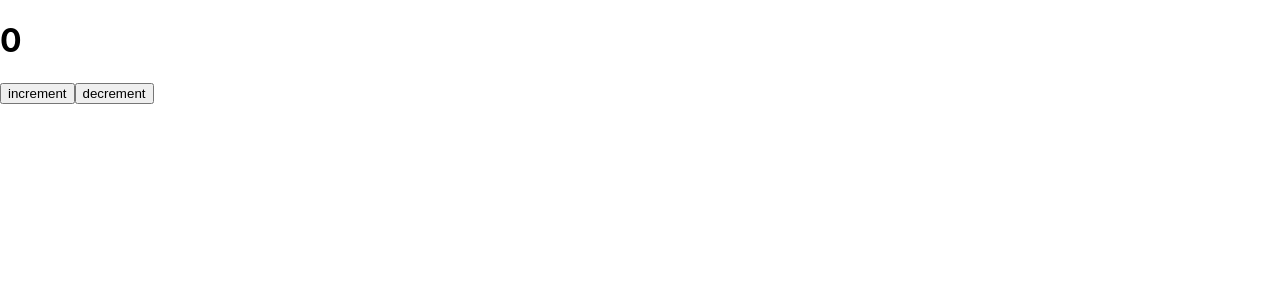
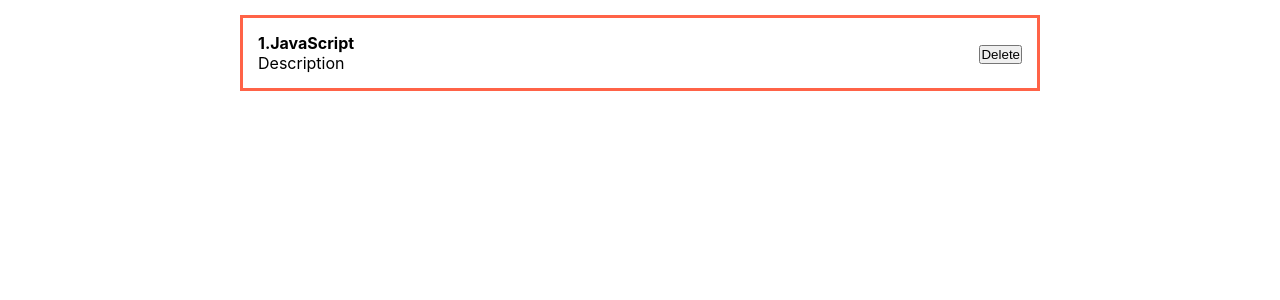
Before and after one commit to VadimKorobec/React, a React (Create React App) app: page / in a window 1280 px wide. Shown: the top 300 px of the page. Built offline with nearby package versions, Linux system fonts and the light colour scheme.

Commit message:
Update App.jsx

```diff
--- a/src/components/App.jsx
+++ b/src/components/App.jsx
@@ -1,10 +1,10 @@
 import React from 'react';
-import { Counter } from './Counter';
+import { PostItem } from './PostItem';
 
 export const App = () => {
   return (
-    <div>
-      <Counter />
-    </div>
+    <>
+      <PostItem post={{ id: 1, title: 'JavaScript', body: 'Description' }} />
+    </>
   );
 };
```
